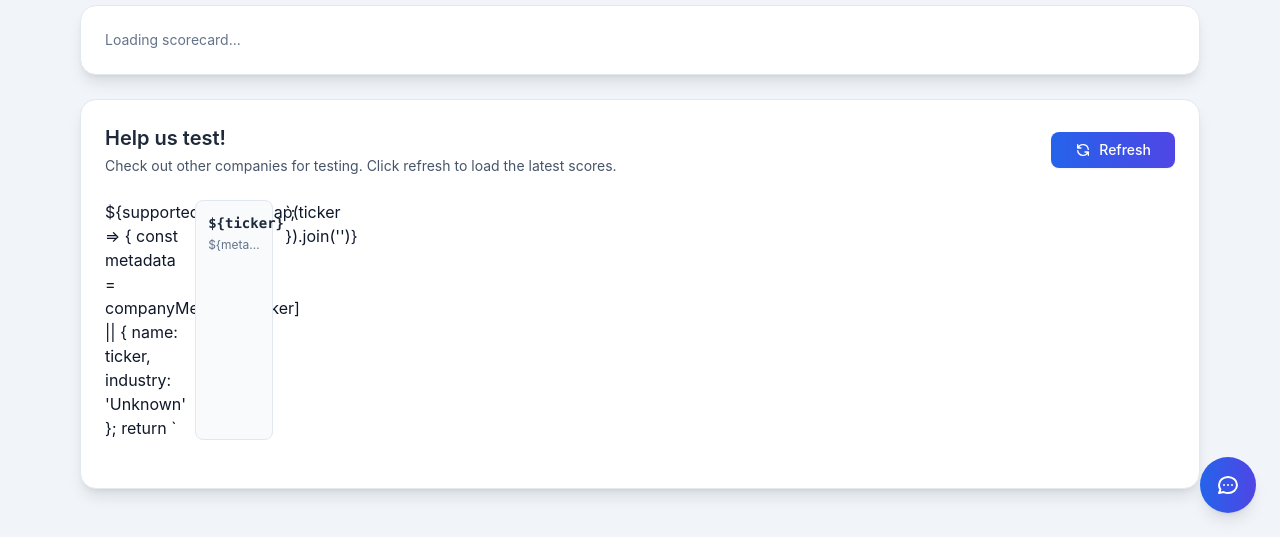
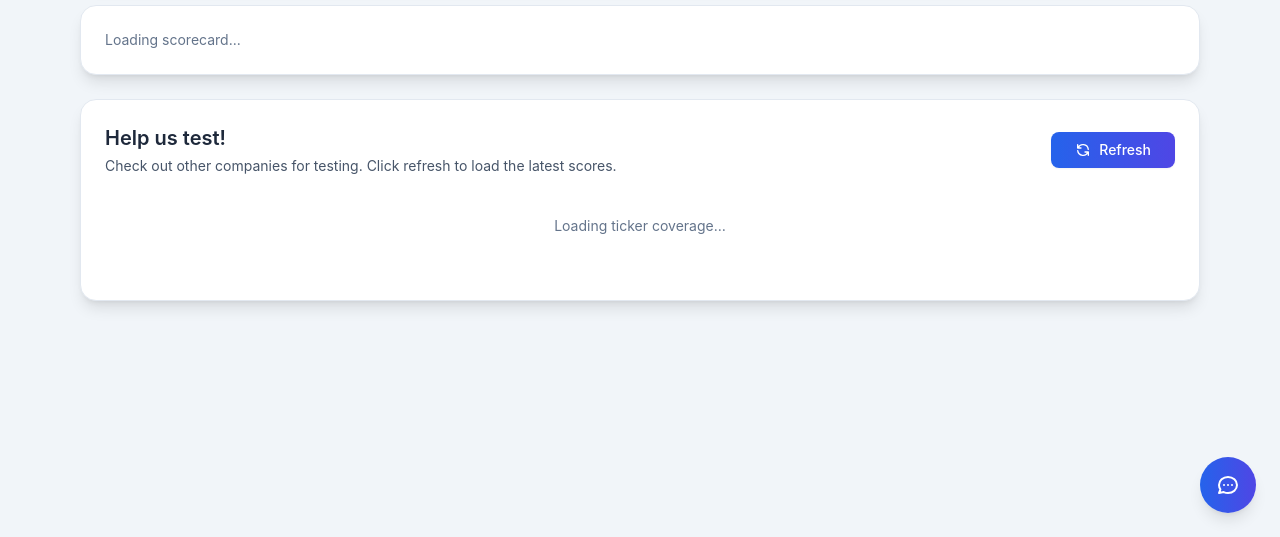
Before and after one commit to pusheeen/deep_alpha_copilot, a Flask app: template app/templates/index.html in a window 1280 px wide. Shown: the part 263-800 px from the top of the page. Run offline with Flask 3, Linux system fonts and the light colour scheme; the template is opened without the code that fills it: most values are stand-ins (such as "Sample title", 1, 10 or a date in 2020); some libraries are stand-ins or nearby versions.

Commit message:
Fix ticker grid placeholder

```diff
--- a/app/templates/index.html
+++ b/app/templates/index.html
@@ -187,15 +187,9 @@
 
             <!-- Ticker Grid -->
             <div id="ticker-grid" class="grid grid-cols-6 md:grid-cols-9 lg:grid-cols-12 gap-3 mb-6">
-                ${supportedTickers.map(ticker => {
-                    const metadata = companyMetadata[ticker] || { name: ticker, industry: 'Unknown' };
-                    return `
-                        <div class="ticker-card bg-slate-50 hover:bg-slate-100 rounded-lg p-3 text-center transition-colors cursor-pointer border border-slate-200 hover:border-blue-300" data-ticker="${ticker}">
-                            <div class="font-mono text-sm font-semibold text-slate-800">${ticker}</div>
-                            <div class="text-xs text-slate-500 mt-1 truncate" title="${metadata.name}">${metadata.name}</div>
-                        </div>
-                    `;
-                }).join('')}
+                <div class="col-span-full text-center text-sm text-slate-500 py-4">
+                    Loading ticker coverage…
+                </div>
             </div>
 
             <!-- Full Table (Hidden by default) -->
```
